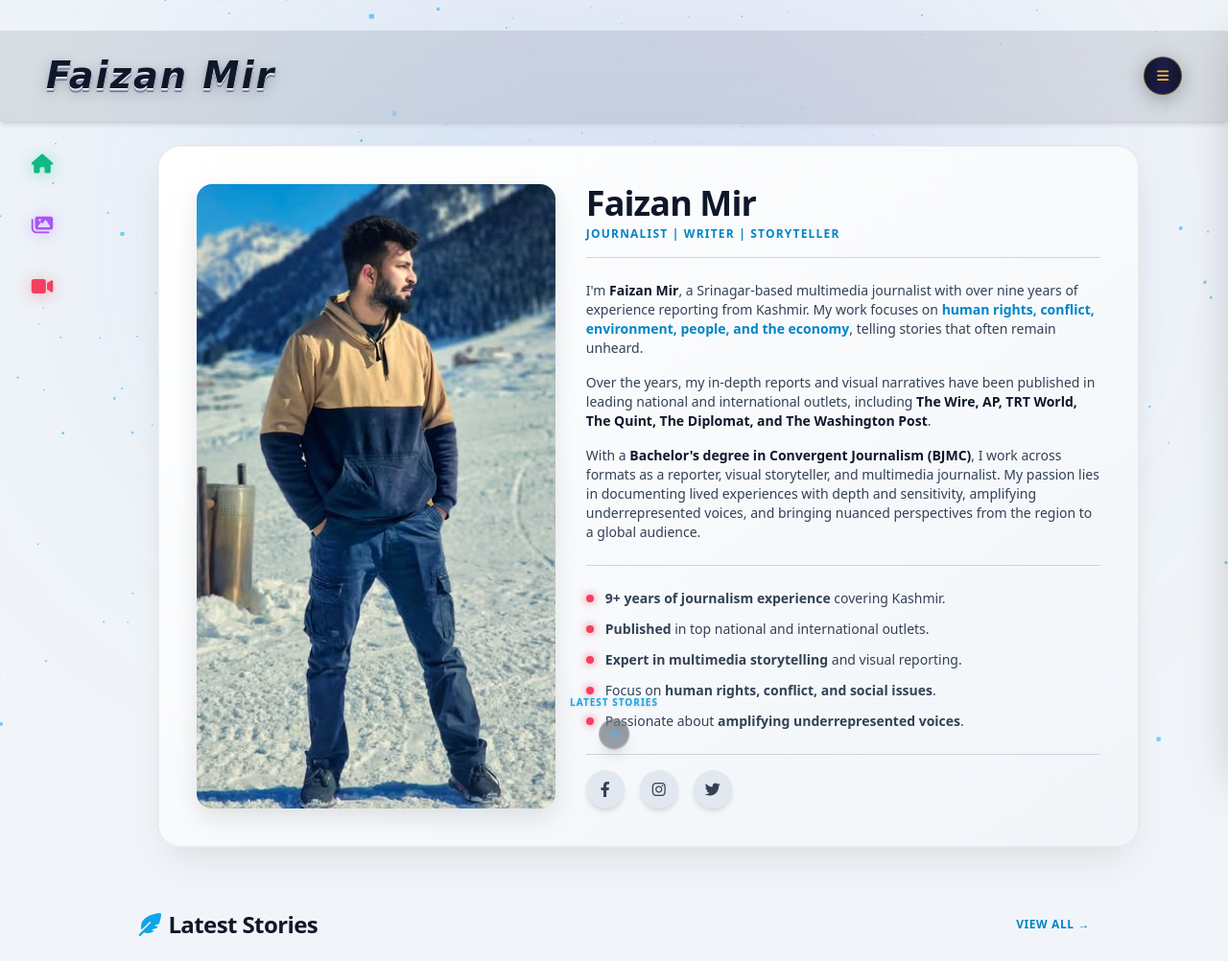
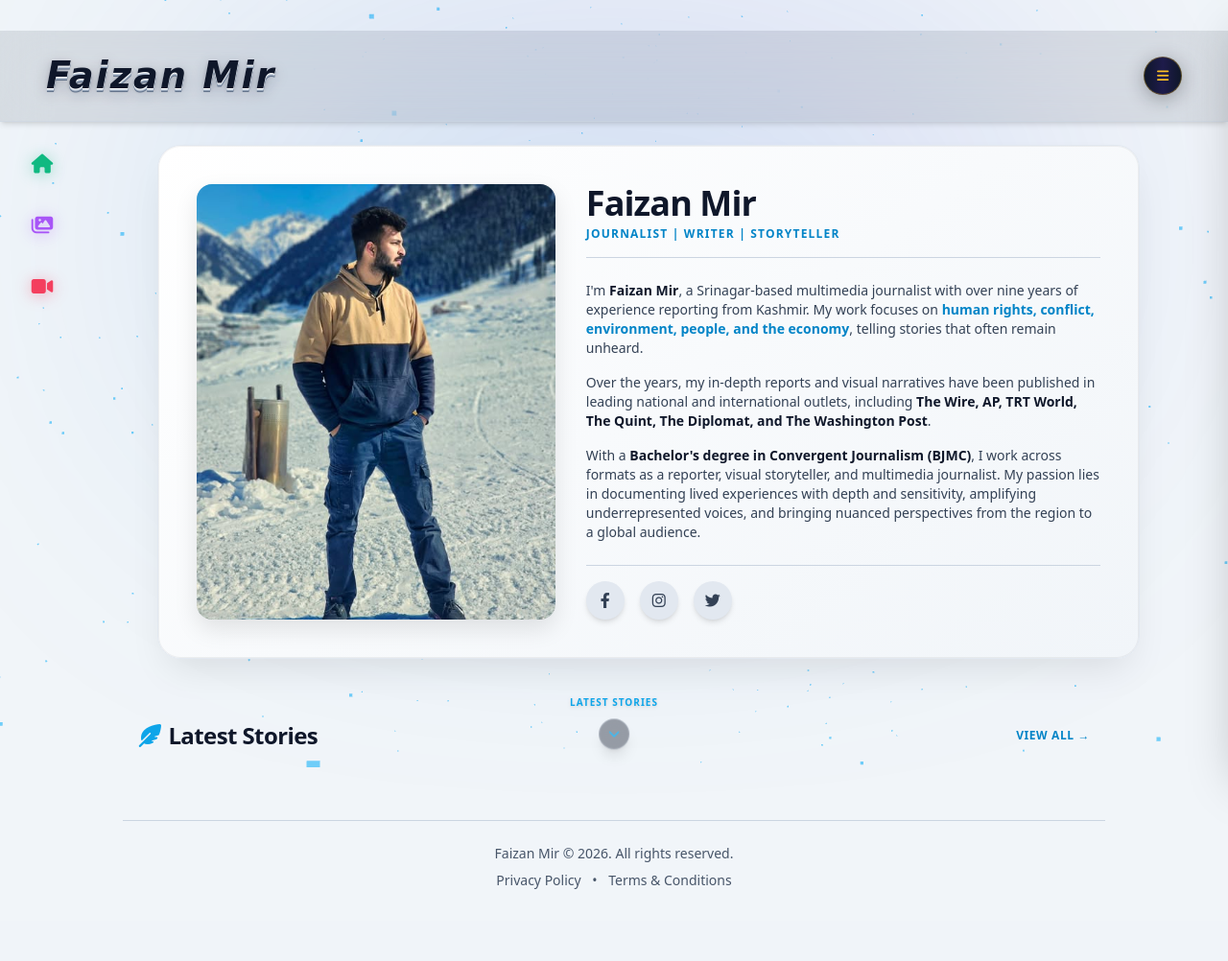
Before and after one commit to bhataru/FMJ, a FastAPI app: page / in a window 1280 px wide. Shown: the top 1002 px of the page at 96% size. After the commit the page ends 927 px from the top, so only its background shows below. Run offline with FastAPI, Linux system fonts and the light colour scheme; parts of the project's set-up code (start-up, migrations or seed data) failed here and were passed over; some libraries are stand-ins or nearby versions.

Commit message:
Update platform backend and frontend layouts

```diff
--- a/templates/index.html
+++ b/templates/index.html
@@ -184,29 +184,6 @@
                             With a <strong class="text-slate-900 dark:text-white">Bachelor's degree in Convergent Journalism (BJMC)</strong>, I work across formats as a reporter, visual storyteller, and multimedia journalist. My passion lies in documenting lived experiences with depth and sensitivity, amplifying underrepresented voices, and bringing nuanced perspectives from the region to a global audience.
                         </p>
                     </div>
-
-                    <div class="mt-4 sm:mt-6 pt-4 sm:pt-6 border-t border-slate-300 dark:border-slate-800/80 space-y-2 sm:space-y-3 text-xs sm:text-sm text-slate-700 dark:text-slate-300">
-                        <div class="flex items-center space-x-3">
-                            <span class="w-2 h-2 rounded-full bg-rose-500 shadow-[0_0_8px_rgba(244,63,94,0.8)] flex-shrink-0"></span>
-                            <span><strong>9+ years of journalism experience</strong> covering Kashmir.</span>
-                        </div>
-                        <div class="flex items-center space-x-3">
-                            <span class="w-2 h-2 rounded-full bg-rose-500 shadow-[0_0_8px_rgba(244,63,94,0.8)] flex-shrink-0"></span>
-                            <span><strong>Published</strong> in top national and international outlets.</span>
-                        </div>
-                        <div class="flex items-center space-x-3">
-                            <span class="w-2 h-2 rounded-full bg-rose-500 shadow-[0_0_8px_rgba(244,63,94,0.8)] flex-shrink-0"></span>
-                            <span><strong>Expert in multimedia storytelling</strong> and visual reporting.</span>
-                        </div>
-                        <div class="flex items-center space-x-3">
-                            <span class="w-2 h-2 rounded-full bg-rose-500 shadow-[0_0_8px_rgba(244,63,94,0.8)] flex-shrink-0"></span>
-                            <span>Focus on <strong>human rights, conflict, and social issues</strong>.</span>
-                        </div>
-                        <div class="flex items-center space-x-3">
-                            <span class="w-2 h-2 rounded-full bg-rose-500 shadow-[0_0_8px_rgba(244,63,94,0.8)] flex-shrink-0"></span>
-                            <span>Passionate about <strong>amplifying underrepresented voices</strong>.</span>
-                        </div>
-                    </div>
                </div>
 
                 <div class="mt-6 pt-4 border-t border-slate-300 dark:border-slate-800/80 flex justify-center md:justify-start items-center space-x-4">
@@ -242,12 +219,24 @@
                 data-title="{{ story.title|e }}"
                 data-category="{{ story.category|default('Journalism')|e }}"
                 data-content="{{ story.content|e }}"
+                data-media="{{ story.image_url|default(story.video_url, true)|e }}"
+                data-media-type="{% if story.video_url or (story.image_url and story.image_url.endswith('.mp4')) %}video{% else %}image{% endif %}"
                 onclick="handleCardClick(this)"
                 class="card-3d rounded-2xl border border-slate-200 dark:border-white/10 flex flex-col justify-between overflow-hidden transition hover:-translate-y-1 cursor-pointer group">
 
                 <!-- Media Display Box -->
                 <div class="w-full h-44 bg-slate-200 dark:bg-slate-900 relative overflow-hidden flex items-center justify-center">
-                    {% if story.image_url %}
+                    {% if story.video_url %}
+                        <video src="{{ story.video_url }}" class="absolute inset-0 w-full h-full object-cover" muted preload="metadata"></video>
+                        <div class="absolute inset-0 flex items-center justify-center bg-black/30 group-hover:bg-black/10 transition">
+                            <i class="fa-solid fa-play text-white text-2xl drop-shadow-md"></i>
+                        </div>
+                    {% elif story.image_url and story.image_url.endswith('.mp4') %}
+                        <video src="{{ story.image_url }}" class="absolute inset-0 w-full h-full object-cover" muted preload="metadata"></video>
+                        <div class="absolute inset-0 flex items-center justify-center bg-black/30 group-hover:bg-black/10 transition">
+                            <i class="fa-solid fa-play text-white text-2xl drop-shadow-md"></i>
+                        </div>
+                    {% elif story.image_url %}
                         <img src="{{ story.image_url }}" alt="{{ story.title }}" class="absolute inset-0 w-full h-full object-cover transition-transform duration-500 group-hover:scale-105" onerror="this.onerror=null; this.src='https://images.unsplash.com/photo-1499750310107-5fef28a66643?auto=format&fit=crop&q=80&w=800';">
                     {% else %}
                         <img src="https://images.unsplash.com/photo-1499750310107-5fef28a66643?auto=format&fit=crop&q=80&w=800" alt="Default" class="absolute inset-0 w-full h-full object-cover transition-transform duration-500 group-hover:scale-105">
@@ -286,6 +275,10 @@
             </button>
             <span id="modal-category" class="text-[11px] uppercase tracking-widest text-sky-500 font-bold"></span>
             <h2 id="modal-title" class="text-xl sm:text-2xl font-bold text-slate-900 dark:text-white mt-1 mb-4 leading-snug"></h2>
+
+            <!-- Media Container inside Modal -->
+            <div id="modal-media-container" class="mb-4 rounded-xl overflow-hidden bg-black/40 hidden"></div>
+
             <div id="modal-body" class="text-xs sm:text-sm text-slate-700 dark:text-slate-300 leading-relaxed space-y-4 pt-2 border-t border-slate-300 dark:border-slate-800"></div>
         </div>
     </div>
@@ -308,14 +301,29 @@
             const title = element.getAttribute('data-title');
             const category = element.getAttribute('data-category');
             const content = element.getAttribute('data-content');
-            openArticleModal(title, category, content);
+            const media = element.getAttribute('data-media');
+            const mediaType = element.getAttribute('data-media-type');
+            openArticleModal(title, category, content, media, mediaType);
         }
 
         // Modal functions for opening/closing articles
-        function openArticleModal(title, category, content) {
+        function openArticleModal(title, category, content, media, mediaType) {
             document.getElementById('modal-title').textContent = title;
             document.getElementById('modal-category').textContent = category;
             document.getElementById('modal-body').innerHTML = content.replace(/\n/g, '<br>');
+
+            const mediaContainer = document.getElementById('modal-media-container');
+            if (media && media.trim() !== '') {
+                mediaContainer.classList.remove('hidden');
+                if (mediaType === 'video') {
+                    mediaContainer.innerHTML = `<video src="${media}" class="w-full max-h-[350px] object-contain bg-black" controls autoplay></video>`;
+                } else {
+                    mediaContainer.innerHTML = `<img src="${media}" class="w-full max-h-[350px] object-cover" alt="${title}">`;
+                }
+            } else {
+                mediaContainer.classList.add('hidden');
+                mediaContainer.innerHTML = '';
+            }
 
             const modal = document.getElementById('article-modal');
             const box = document.getElementById('modal-content-box');
@@ -328,7 +336,6 @@
         }
 
         function closeArticleModal(event) {
-            // Closes only if the dark backdrop itself is clicked
             if (event.target.id === 'article-modal') {
                 closeModalDirect();
             }
@@ -337,6 +344,11 @@
         function closeModalDirect() {
             const modal = document.getElementById('article-modal');
             const box = document.getElementById('modal-content-box');
+
+            // Stop any playing videos inside the modal when closing
+            const videoEl = modal.querySelector('video');
+            if(videoEl) { videoEl.pause(); }
+
             modal.classList.add('opacity-0');
             box.classList.remove('scale-100');
             box.classList.add('scale-95');
```
